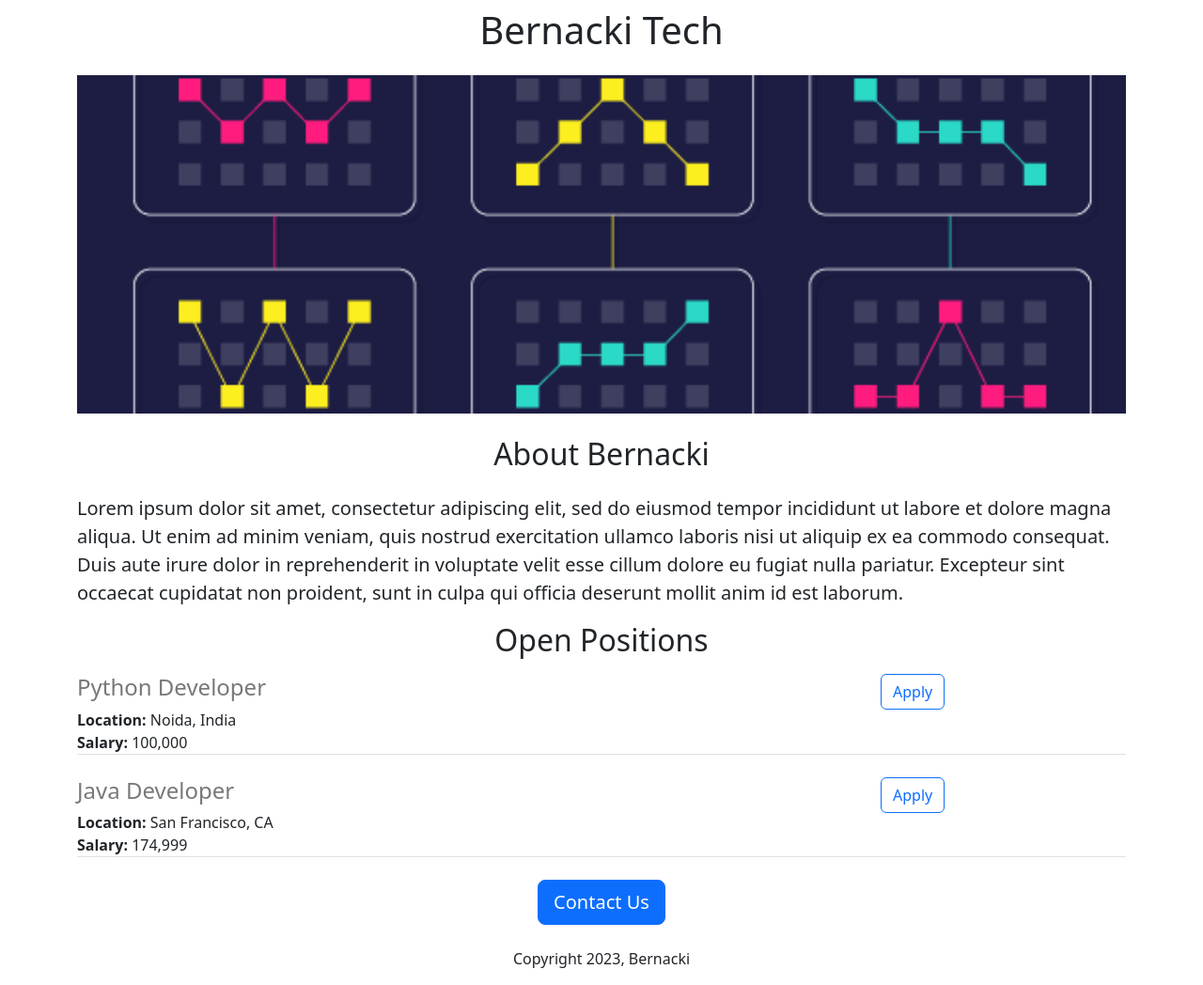
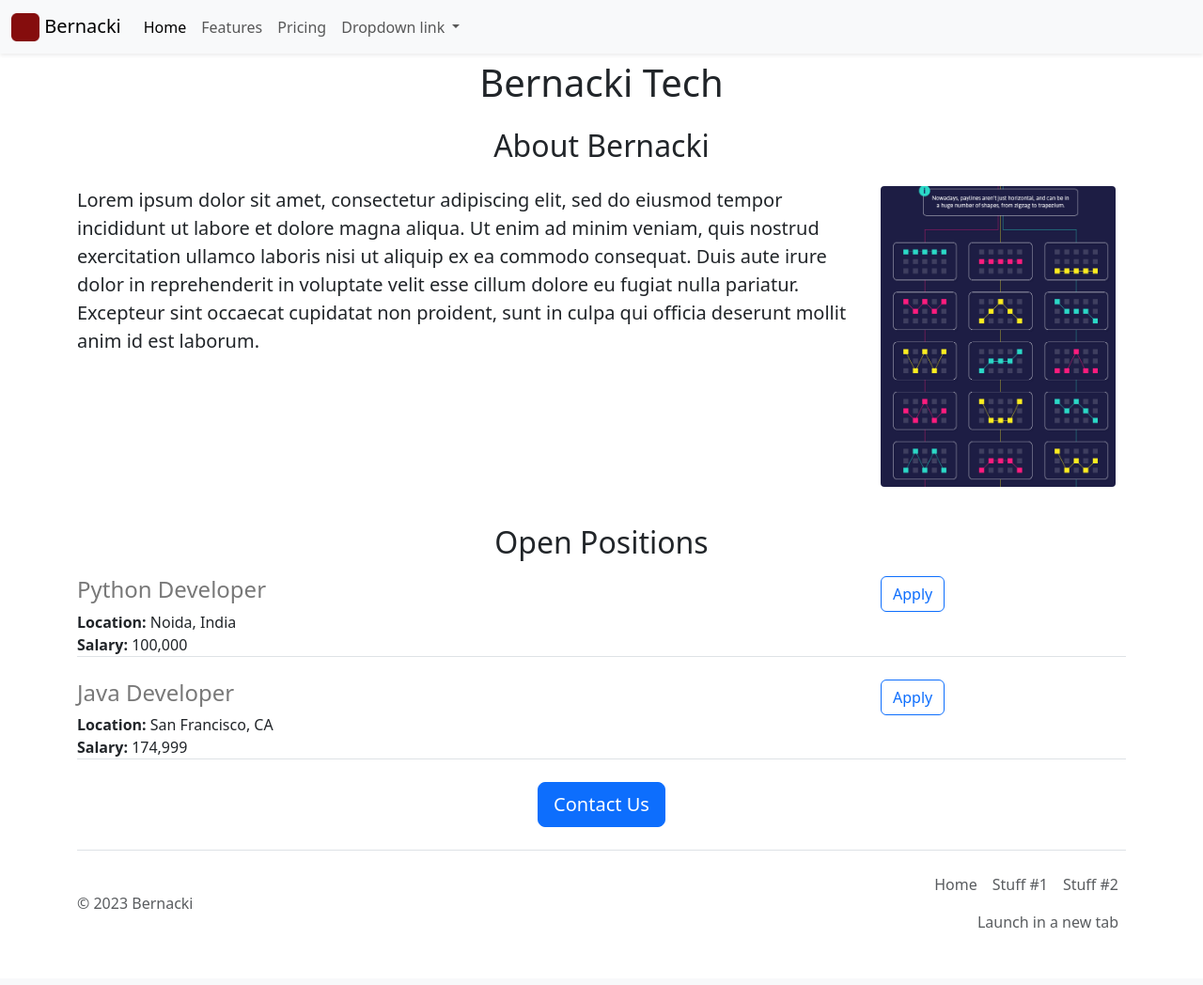
Before and after one commit to bernackimark/flask-bernacki, a Flask app: page / in a window 1280 px wide. Shown: the whole page at 94% size. After the commit the page ends 987 px from the top, so only its background shows below. Run offline with Flask 3, Linux system fonts and the light colour scheme.

Commit message:
added static maroon tile and footer

```diff
--- /dev/null
+++ b/templates/footer.html
@@ -0,0 +1,16 @@
+<div class="container">
+  <footer class="d-flex flex-wrap justify-content-between align-items-center py-3 my-4 border-top">
+    <p class="col-md-4 mb-0 text-body-secondary">&copy; 2023 Bernacki</p>
+
+    <a href="/" class="col-md-4 d-flex align-items-center justify-content-center mb-3 mb-md-0 me-md-auto link-body-emphasis text-decoration-none">
+      <svg class="bi me-2" width="40" height="32"><use xlink:href="#bootstrap"/></svg>
+    </a>
+
+    <ul class="nav col-md-4 justify-content-end">
+      <li class="nav-item"><a href="#" class="nav-link px-2 text-body-secondary">Home</a></li>
+      <li class="nav-item"><a href="#" class="nav-link px-2 text-body-secondary">Stuff #1</a></li>
+      <li class="nav-item"><a href="#" class="nav-link px-2 text-body-secondary">Stuff #2</a></li>
+      <li class="nav-item"><a target="_blank" href="#" class="nav-link px-2 text-body-secondary">Launch in a new tab</a></li>
+    </ul>
+  </footer>
+</div>
--- a/templates/home.html
+++ b/templates/home.html
@@ -15,12 +15,22 @@
   </style>
 </head>
 <body>
+  {% include 'navbar.html' %}
   <div class="container">
+
     <h1 class="text-center mt-2 mb-4">{{company_name}}</h1>
-    <img class="img-fluid" id="banner" src="https://flask-bernacki--bernackimark.repl.co/static/slot_lines.png" width="120" height="90">
     <h2 class="text-center mt-2 mb-4">About Bernacki</h2>
-      <p class="lead">Lorem ipsum dolor sit amet, consectetur adipiscing elit, sed do eiusmod tempor incididunt ut labore et dolore magna aliqua. Ut enim ad minim veniam, quis nostrud exercitation ullamco laboris nisi ut aliquip ex ea commodo consequat. Duis aute irure dolor in reprehenderit in voluptate velit esse cillum dolore eu fugiat nulla pariatur. Excepteur sint occaecat cupidatat non proident, sunt in culpa qui officia deserunt mollit anim id est laborum.</p>
-    <h2 class="text-center mt-2">Open Positions</h2>
+
+    <div class="row">
+      <div class="col-md-9">
+        <p class="lead">Lorem ipsum dolor sit amet, consectetur adipiscing elit, sed do eiusmod tempor incididunt ut labore et dolore magna aliqua. Ut enim ad minim veniam, quis nostrud exercitation ullamco laboris nisi ut aliquip ex ea commodo consequat. Duis aute irure dolor in reprehenderit in voluptate velit esse cillum dolore eu fugiat nulla pariatur. Excepteur sint occaecat cupidatat non proident, sunt in culpa qui officia deserunt mollit anim id est laborum.</p>
+      </div>
+      <div class="d-none d-md-block col-md-3">
+        <img src="static/slot_lines.png" style="height:320px; border-radius:4px; margin-bottom:16px;">
+      </div>
+
+    </div>
+    <h2 class="text-center mt-4">Open Positions</h2>
     <p>
       {% for job in jobs %}
         {% include 'jobitem.html' %}
@@ -28,8 +38,8 @@
     </p>
     <div class="text-center">
       <button class="btn btn-primary btn-lg">Contact Us</button>
-      <p class="mt-4">Copyright 2023, Bernacki</p>
     </div>
   </div>
+  {% include 'footer.html' %}
 </body>
 </html>
--- /dev/null
+++ b/templates/navbar.html
@@ -0,0 +1,35 @@
+<nav class="navbar navbar-expand-lg bg-body-tertiary shadow-sm fixed-top bg-white">
+  <div class="container-fluid">
+    <a class="navbar-brand" href="#">
+      <img src="/static/maroon.png" alt="Logo" width="30" height="30" class="d-inline-block align-text-top">
+      Bernacki
+    </a>
+    <button class="navbar-toggler" type="button" data-bs-toggle="collapse" data-bs-target="#navbarNavDropdown" aria-controls="navbarNavDropdown" aria-expanded="false" aria-label="Toggle navigation">
+      <span class="navbar-toggler-icon"></span>
+    </button>
+    <div class="collapse navbar-collapse" id="navbarNavDropdown">
+      <ul class="navbar-nav">
+        <li class="nav-item">
+          <a class="nav-link active" aria-current="page" href="#">Home</a>
+        </li>
+        <li class="nav-item">
+          <a class="nav-link" href="#">Features</a>
+        </li>
+        <li class="nav-item">
+          <a class="nav-link" href="#">Pricing</a>
+        </li>
+        <li class="nav-item dropdown">
+          <a class="nav-link dropdown-toggle" href="#" role="button" data-bs-toggle="dropdown" aria-expanded="false">
+            Dropdown link
+          </a>
+          <ul class="dropdown-menu">
+            <li><a class="dropdown-item" href="#">Action</a></li>
+            <li><a class="dropdown-item" href="#">Another action</a></li>
+            <li><a class="dropdown-item" href="#">Something else here</a></li>
+          </ul>
+        </li>
+      </ul>
+    </div>
+  </div>
+</nav>
+<div style="height:56px;"></div>
```
Also changed, not shown: static/maroon.png (added).
